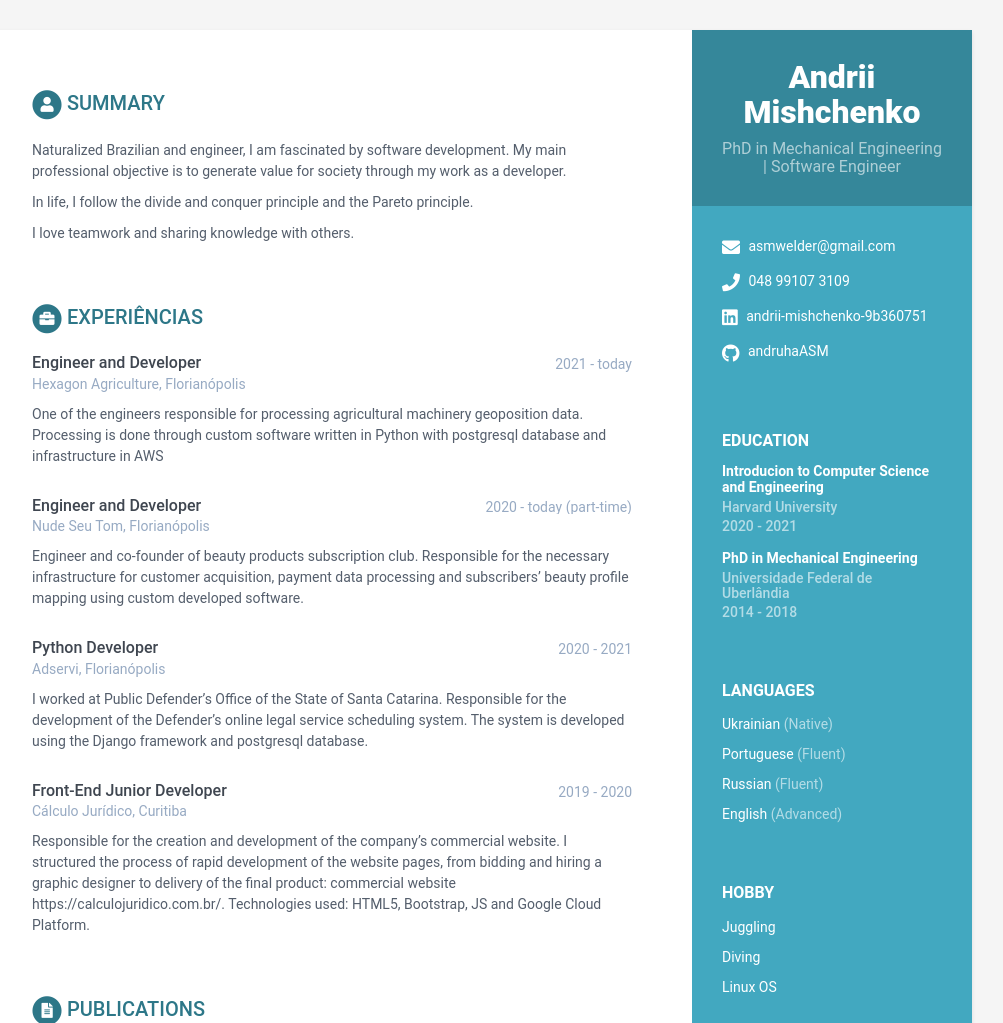
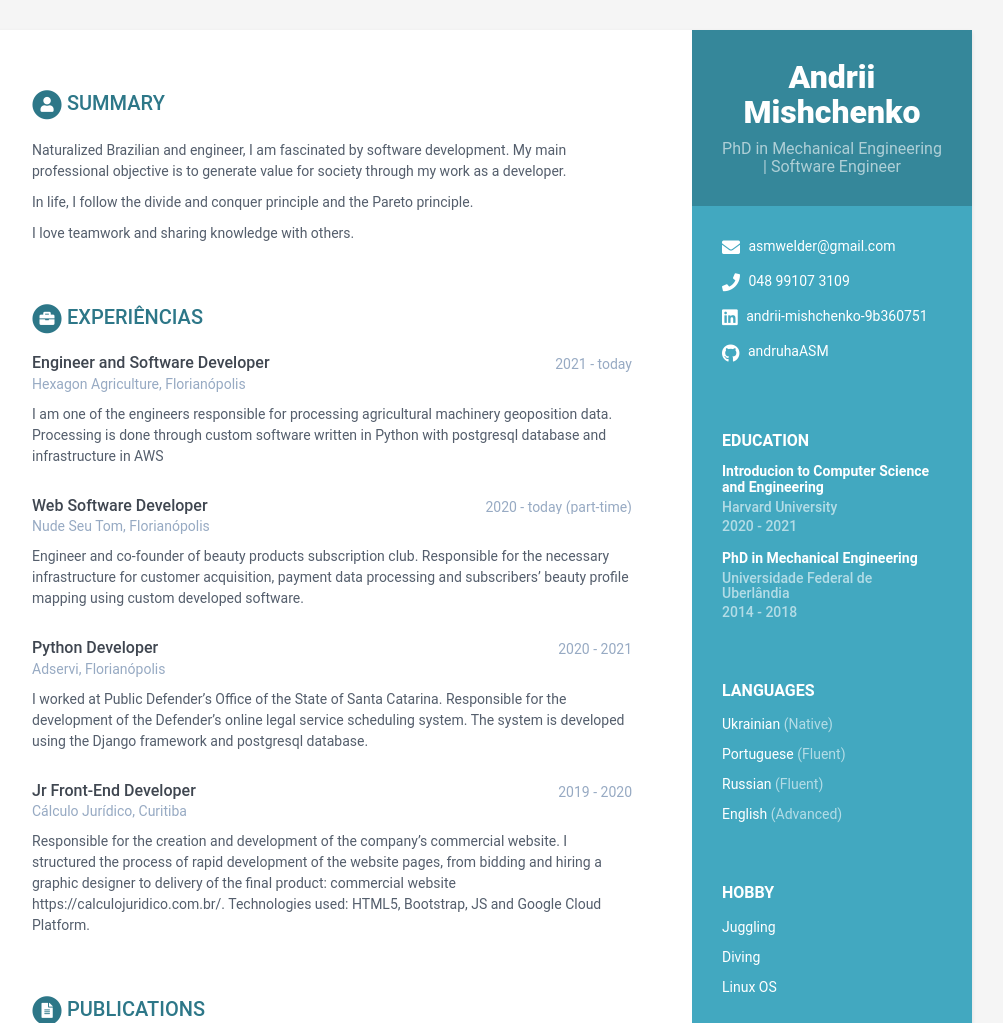
Before and after one commit to andruhaASM/cv-andrii-mishchenko, a Jekyll site: the page built from index.html, in a window 1280 px wide, cut to the strip 0-1023 px from the top of the page. Shown: the whole strip, without its empty margins (168-1171 px from the left). Built offline with Jekyll 4.4.1, drawn with Linux system fonts in a browser that asks for light colours.

Commit message:
Update CV

```diff
--- a/_data/data.yml
+++ b/_data/data.yml
@@ -63,12 +63,12 @@ education:
       time: 2014 - 2018
 
 experiences:
-    - role: Engineer and Developer
+    - role: Engineer and Software Developer
       time: 2021 - today
       company: Hexagon Agriculture, Florianópolis
       details: |
-        One of the engineers responsible for processing agricultural machinery geoposition data. Processing is done through custom software written in Python with postgresql database and infrastructure in AWS
-    - role: Engineer and Developer
+        I am one of the engineers responsible for processing agricultural machinery geoposition data. Processing is done through custom software written in Python with postgresql database and infrastructure in AWS
+    - role: Web Software Developer
       time: 2020 - today (part-time)
       company: Nude Seu Tom, Florianópolis
       details: |
@@ -78,7 +78,7 @@ experiences:
       company: Adservi, Florianópolis
       details: |
         I worked at Public Defender's Office of the State of Santa Catarina. Responsible for the development of the Defender's online legal service scheduling system. The system is developed using the Django framework and postgresql database.
-    - role: Front-End Junior Developer
+    - role: Jr Front-End Developer
       time: 2019 - 2020
       company: Cálculo Jurídico, Curitiba
       details: |
```
